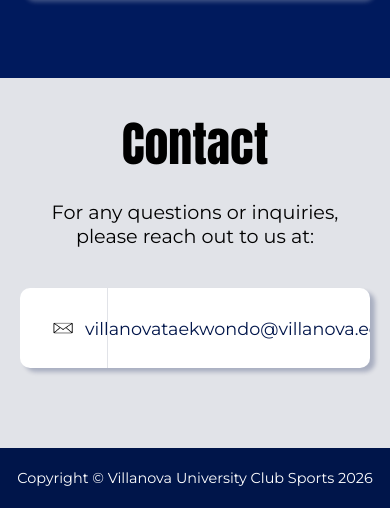
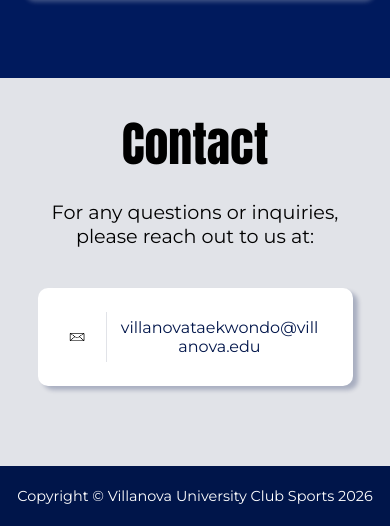
Before and after one commit to villanovataekwondo/pages, a plain HTML site: page pages/contact.html in a window 390 px wide. Shown: the part 2027-2553 px from the top of the page. Drawn offline with Linux system fonts and the light colour scheme.

Commit message:
fixed contact + eboard & coaches styling for mobile screens

```diff
--- a/css/contact-styles.css
+++ b/css/contact-styles.css
@@ -387,6 +387,42 @@ footer p {
         height: 450px;
     }
 
+    /* Contact */
+    .contact-card {
+        flex-direction: row;
+        align-items: center;
+        max-width: 90%;
+        margin: 0 auto;
+        padding: 10px;
+    }
+
+    .contact-left {
+        width: 20%;
+        padding: 10px;
+        border-right: 1px solid #E1E3E8;
+        display: flex;
+        justify-content: center;
+        align-items: center;
+    }
+
+    .contact-left img {
+        width: 30px;
+        height: 30px;
+    }
+
+    .contact-right {
+        width: 80%;
+        display: flex;
+        align-items: center;
+        justify-content: flex-start;
+        padding-left: 10px;
+    }
+
+    .contact-right a {
+        font-size: 1rem;
+        word-break: break-word;
+    }
+
     /* footer */
     footer {
         height: 60px;
```
Also changed, not shown: css/eboard-styles.css (+13 -0 lines), pages/eboard.html (+1 -1 lines).
